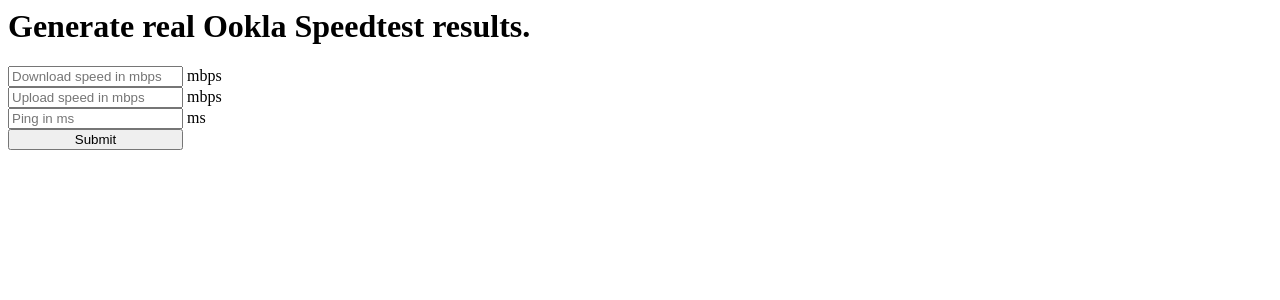
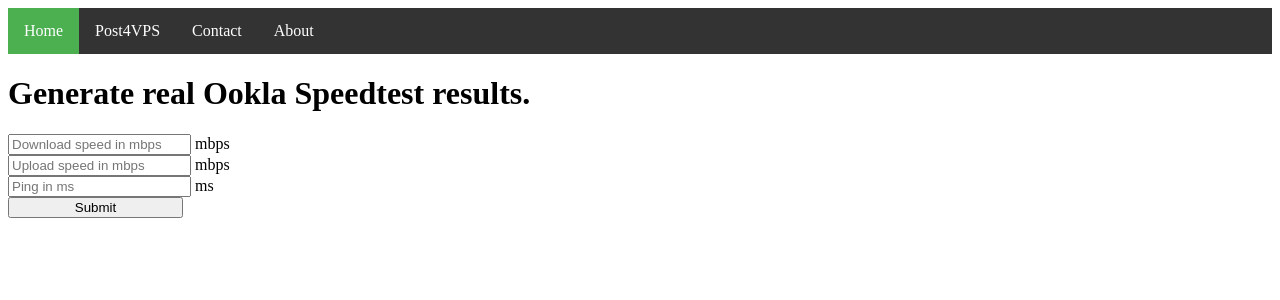
Before and after one commit to AmreshSinha/Fake-SpeedTest-Generator, a PHP site: page / in a window 1280 px wide. Shown: the top 300 px of the page. Run offline with PHP 8.4, Linux system fonts and the light colour scheme.

Commit message:
Update index.php

```diff
--- a/index.php
+++ b/index.php
@@ -1,7 +1,48 @@
-<HTML>
+<!DOCTYPE html>
+<html>
 <head><title>Fake SpeedTest Gen-Amresh</title>
+
+<link rel="shortcut icon" href="favicon.ico" type="image/x-icon">
+
+<style>
+ul {
+    list-style-type: none;
+    margin: 0;
+    padding: 0;
+    overflow: hidden;
+    background-color: #333;
+}
+
+li {
+    float: left;
+}
+
+li a {
+    display: block;
+    color: white;
+    text-align: center;
+    padding: 14px 16px;
+    text-decoration: none;
+}
+
+li a:hover {
+    background-color: #111;
+}
+.active {
+    background-color: #4CAF50;
+}
+</style>
 </head>
 <body>
+
+<ul>
+  <li><a class="active" href="" onclick="window.location.reload()">Home</a></li>
+  <li><a target=_blank href="https://post4vps.com">Post4VPS</a></li>
+  <li><a target=_blank href="https://post4vps.com/user-1044.html">Contact</a></li>
+  <li><a target=_blank href="https://github.com/AmreshSinha/Fake-SpeedTest-Generator">About</a></li>
+</ul>
+
+
 <?php
 if(!isset($_POST['sub'])){
   echo '
```
